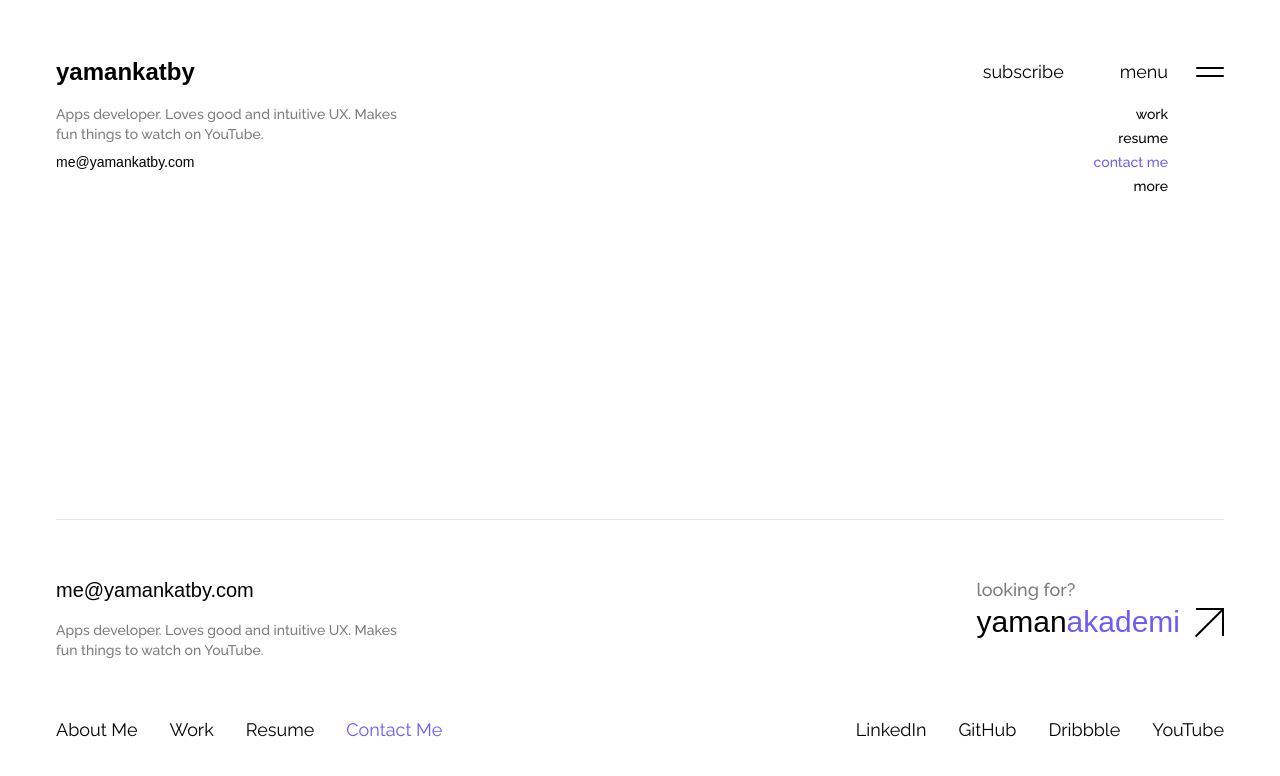
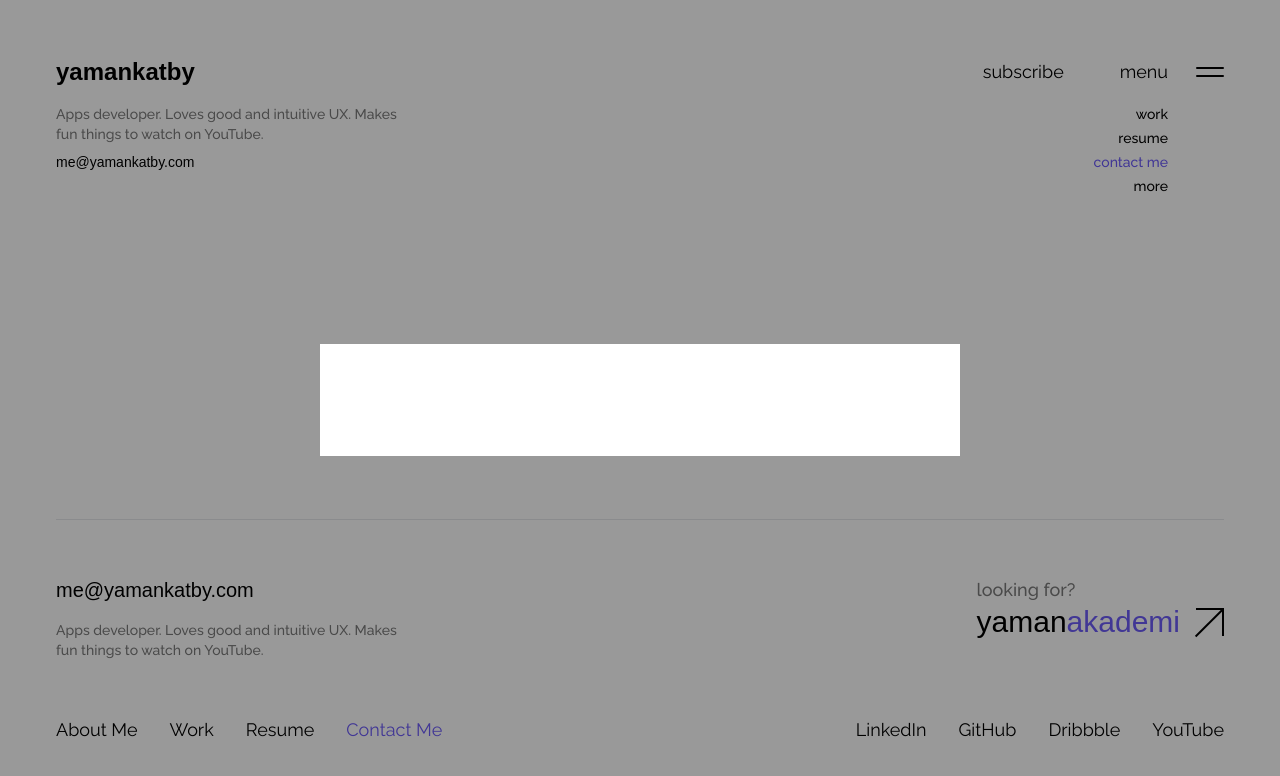
Before and after one commit to yamankatby/yamankatby-web, a Next.js app: page / in a window 1280 px wide. Both pictures are taken after a click on the button "menu". Shown: the top 776 px of the page. Built offline with nearby package versions, Linux system fonts and the light colour scheme.

Commit message:
🚧 Work on the Popup component

```diff
--- /dev/null
+++ b/Layout/Popup.js
@@ -0,0 +1,24 @@
+import { CSSTransition } from "react-transition-group";
+
+function Popup({ isPopupIn, setIsPopupIn }) {
+  return (
+    <CSSTransition
+      in={isPopupIn}
+      classNames="popup"
+      timeout={300}
+      unmountOnExit
+    >
+      <div
+        className="fixed inset-0 flex justify-center items-center bg-black bg-opacity-40"
+        onClick={() => setIsPopupIn(false)}
+      >
+        <div
+          className="popup-container h-full sm:h-auto p-6 md:p-8 lg:p-10 xl:p-14 bg-white"
+          onClick={(e) => e.stopPropagation()}
+        ></div>
+      </div>
+    </CSSTransition>
+  );
+}
+
+export default Popup;
--- a/Layout/index.js
+++ b/Layout/index.js
@@ -1,6 +1,7 @@
 import { useState } from "react";
 import Nav from "./Nav";
 import Footer from "./Footer";
+import Popup from "./Popup";
 
 function Layout({ children }) {
   const [isMoreModalIn, setIsMoreModalIn] = useState(false);
@@ -8,6 +9,7 @@ function Layout({ children }) {
   const [isSubscribeModalIn, setIsSubscribeModalIn] = useState(false);
 
   return (
+    <>
       <div className="flex flex-col min-h-screen">
         <Nav
           setIsMoreModalIn={setIsMoreModalIn}
@@ -17,6 +19,8 @@ function Layout({ children }) {
         <main className="flex-1">{children}</main>
         <Footer setIsResumeModalIn={setIsResumeModalIn} />
       </div>
+      <Popup isPopupIn={isMoreModalIn} setIsPopupIn={setIsMoreModalIn} />
+    </>
   );
 }
 
--- a/package.json
+++ b/package.json
@@ -11,6 +11,7 @@
     "next": "10.2.3",
     "react": "17.0.2",
     "react-dom": "17.0.2",
+    "react-transition-group": "^4.4.2",
     "sass": "^1.34.1"
   },
   "devDependencies": {
--- a/styles/globals.scss
+++ b/styles/globals.scss
@@ -50,3 +50,49 @@
     transform: rotate(45deg);
   }
 }
+
+.popup {
+  &-container {
+    @apply w-full;
+
+    @media (min-width: 640px) {
+      width: 640px;
+    }
+  }
+
+  &-enter {
+    @apply opacity-0;
+
+    & > .popup-container {
+      transform: scale(0.8);
+    }
+  }
+
+  &-enter-active {
+    @apply opacity-100;
+    transition: opacity 0.3s cubic-bezier(0.23, 1, 0.32, 1);
+
+    & > .popup-container {
+      transform: scale(1);
+      transition: transform 0.3s cubic-bezier(0.23, 1, 0.32, 1);
+    }
+  }
+
+  &-exit {
+    @apply opacity-100;
+
+    & > .popup-container {
+      transform: scale(1);
+    }
+  }
+
+  &-exit-active {
+    @apply opacity-0;
+    transition: opacity 0.3s cubic-bezier(0.23, 1, 0.32, 1);
+
+    & > .popup-container {
+      transform: scale(0.8);
+      transition: transform 0.3s cubic-bezier(0.23, 1, 0.32, 1);
+    }
+  }
+}
```
Also changed, not shown: 1 other file (tests, documents, lock files or other folders). Lines whose indentation alone changed are shown as unchanged.
